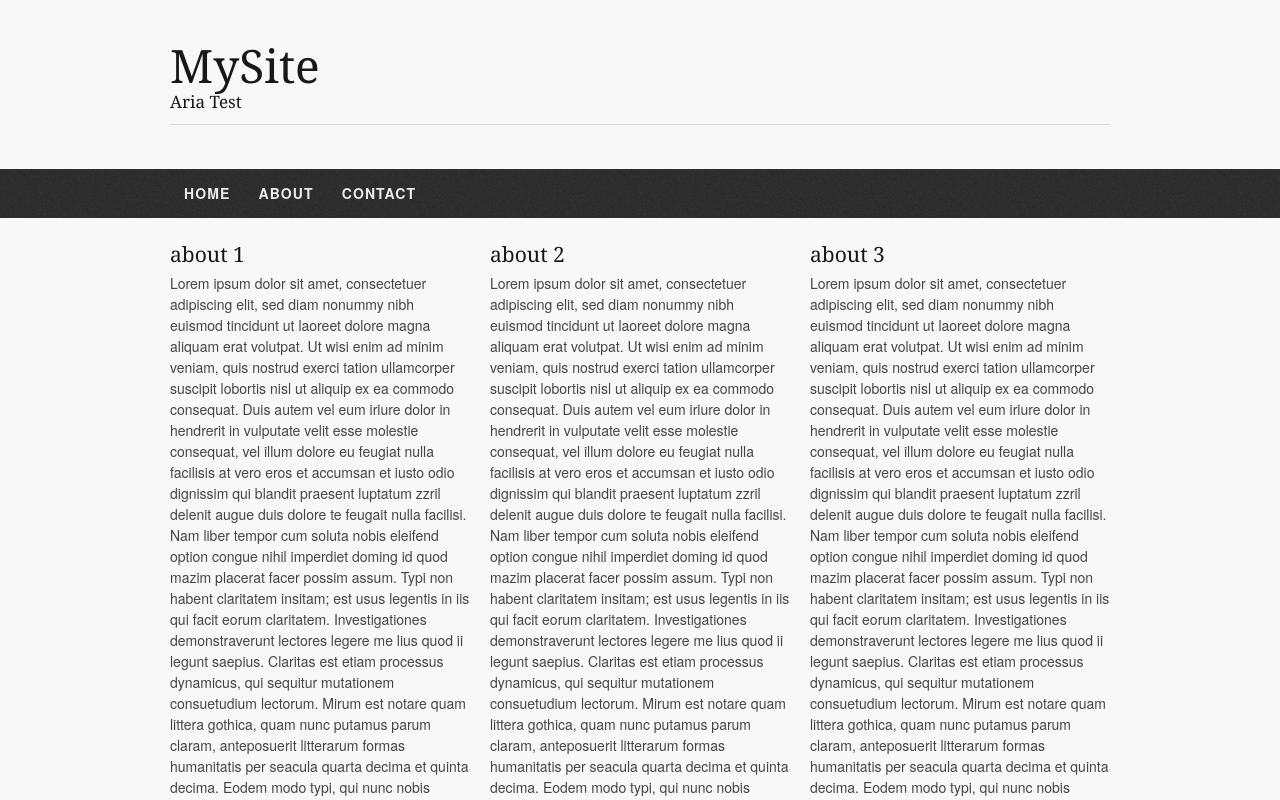
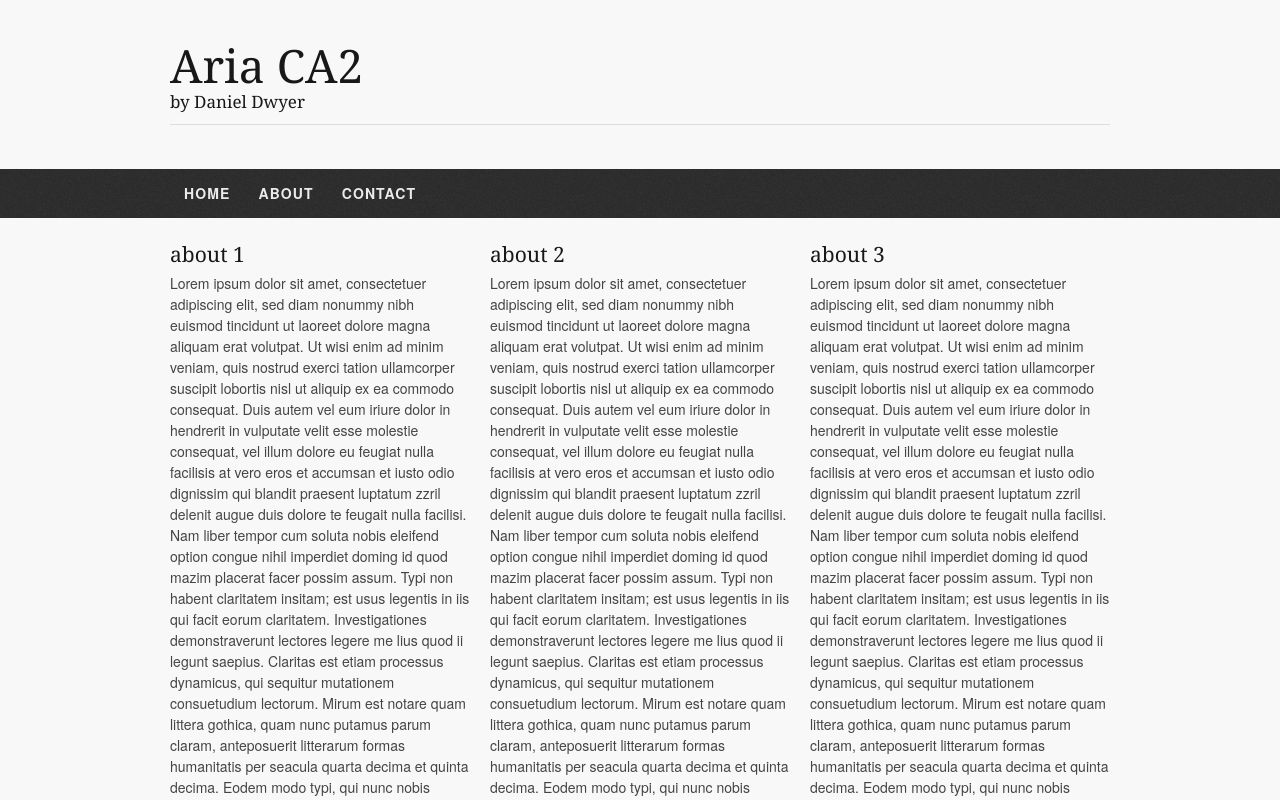
Before and after one commit to DANDWYERIRL/AriaCA2, a plain HTML site: page about.html in a window 1280 px wide. Shown: the top 800 px of the page. Drawn offline with nearby package versions, Linux system fonts and the light colour scheme.

Commit message:
12 commit
bug

```diff
--- a/about.html
+++ b/about.html
@@ -41,8 +41,8 @@
 
 				<div class="container main">
 					<div class="sixteen columns">
-						<h1 class="remove-bottom" style="margin-top: 40px">MySite</h1>
-						<h5>Aria Test</h5>
+						<h1 class="remove-bottom" style="margin-top: 40px">Aria CA2</h1>
+						<h5>by Daniel Dwyer</h5>
 						<hr />
 					</div>
 				</div> <!-- end container -->
```
